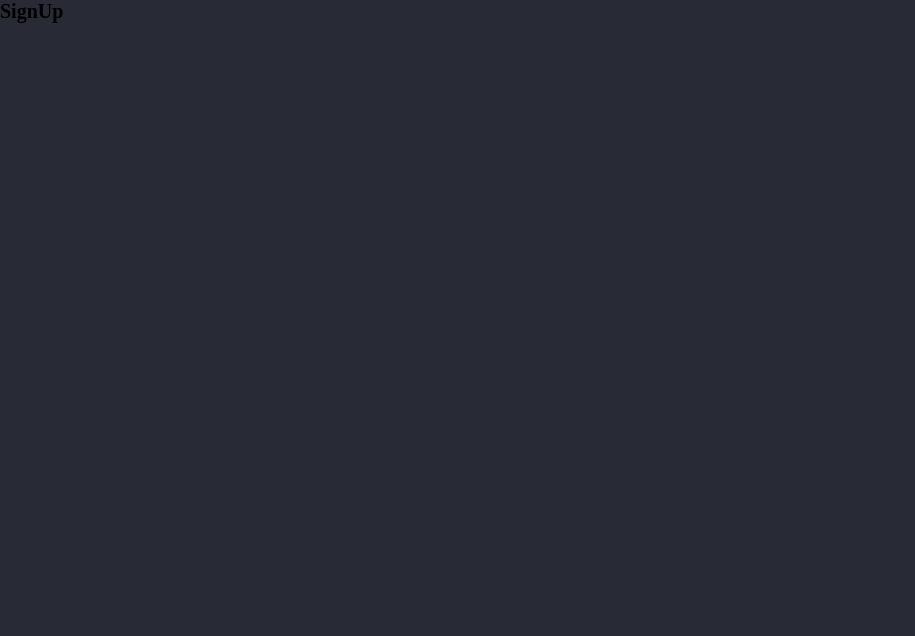
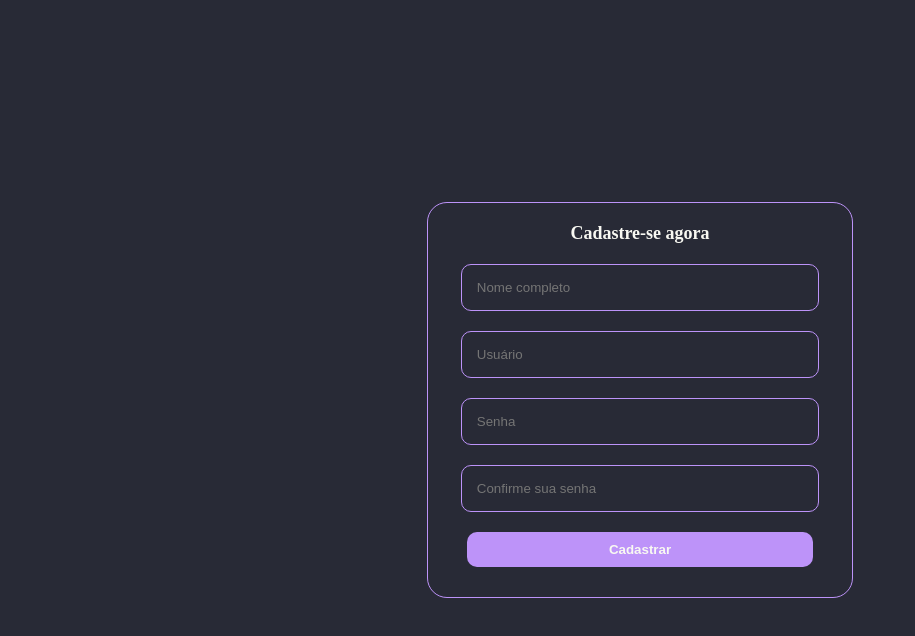
Before and after one commit to vdsou/prova-frontend, a React (Create React App) app: page /signup in a window 1280 px wide. Shown: the top 636 px of the page, without its empty margins (0-915 px from the left). Built offline with nearby package versions, Linux system fonts and the light colour scheme.

Commit message:
add signup with style

```diff
--- a/package.json
+++ b/package.json
@@ -9,6 +9,7 @@
     "@testing-library/jest-dom": "^5.11.4",
     "@testing-library/react": "^11.1.0",
     "@testing-library/user-event": "^12.1.10",
+    "prop-types": "^15.7.2",
     "react": "^17.0.2",
     "react-dom": "^17.0.2",
     "react-router-dom": "^6.0.2",
--- /dev/null
+++ b/src/components/Button/index.jsx
@@ -0,0 +1,11 @@
+import React from 'react';
+import PropTypes from 'prop-types';
+import { ButtonContainer } from './styles';
+
+const Button = ({ children }) => <ButtonContainer>{children}</ButtonContainer>;
+
+Button.propTypes = {
+  children: PropTypes.any,
+}.isRequired;
+
+export default Button;
--- /dev/null
+++ b/src/components/Button/styles.js
@@ -0,0 +1,18 @@
+import styled from 'styled-components';
+
+export const ButtonContainer = styled.button`
+  width: 90%;
+  margin: 1rem;
+  padding: 1rem;
+  background: ${({ theme }) => theme.colors.primary};
+  border: none;
+  border-radius: 1rem;
+  color: ${({ theme }) => theme.colors.secondary};
+  font-weight: 700;
+  cursor: pointer;
+  &:hover {
+    opacity: 0.9;
+  }
+`;
+
+export default ButtonContainer;
--- /dev/null
+++ b/src/components/Input/index.jsx
@@ -0,0 +1,11 @@
+/* eslint-disable react/jsx-props-no-spreading */
+import React from 'react';
+import { InputContainer } from './styles';
+
+const Input = (props) => (
+  <InputContainer>
+    <input {...props} />
+  </InputContainer>
+);
+
+export default Input;
--- /dev/null
+++ b/src/components/Input/styles.js
@@ -0,0 +1,23 @@
+import styled from 'styled-components';
+
+export const InputContainer = styled.div`
+  width: 100%;
+  display: flex;
+  justify-content: center;
+  input {
+    background: none;
+    border: 0.1rem solid ${({ theme }) => theme.colors.primary};
+    border-radius: 1rem;
+    width: 85%;
+    margin: 1rem;
+    padding: 1.5rem;
+    color: ${({ theme }) => theme.colors.secondary};
+    outline: none;
+
+    &:hover{
+      opacity: 0.8;
+    }
+  }
+`;
+
+export default InputContainer;
--- /dev/null
+++ b/src/components/UserSign/index.jsx
@@ -0,0 +1,15 @@
+import React from 'react';
+import PropTypes from 'prop-types';
+import { SignContainer } from './styles';
+
+const UserSign = ({ children }) => (
+  <SignContainer>
+    {children}
+  </SignContainer>
+);
+
+UserSign.propTypes = {
+  children: PropTypes.any,
+}.isRequired;
+
+export default UserSign;
--- /dev/null
+++ b/src/components/UserSign/styles.js
@@ -0,0 +1,16 @@
+import styled from 'styled-components';
+
+export const SignContainer = styled.div`
+  display: flex;
+  flex-direction: column;
+  justify-content: space-between;
+  align-items: center;
+  width: 30%;
+  height: auto;
+  padding: 2rem;
+  border: 0.1rem solid ${({ theme }) => theme.colors.primary};
+  border-radius: 2rem;
+`;
+export const Test = styled.div`
+  color: white;
+`;
--- a/src/pages/SignUp/index.jsx
+++ b/src/pages/SignUp/index.jsx
@@ -1,9 +1,20 @@
 import React from 'react';
+import { Title, Wrapper } from './styles';
+import UserSign from '../../components/UserSign';
+import Input from '../../components/Input';
+import Button from '../../components/Button';
 
 const SignUp = () => (
-  <div>
-    <h1>SignUp</h1>
-  </div>
+  <Wrapper>
+    <UserSign>
+      <Title>Cadastre-se agora</Title>
+      <Input placeholder="Nome completo" required />
+      <Input placeholder="Usuário" required />
+      <Input placeholder="Senha" type="password" required />
+      <Input placeholder="Confirme sua senha" type="password" required />
+      <Button>Cadastrar</Button>
+    </UserSign>
+  </Wrapper>
 );
 
 export default SignUp;
--- /dev/null
+++ b/src/pages/SignUp/styles.js
@@ -0,0 +1,15 @@
+import styled from 'styled-components';
+
+export const Wrapper = styled.main`
+  width: 100vw;
+  height: 100vh;
+  display: flex;
+  flex-direction: column;
+  justify-content: center;
+  align-items: center;
+`;
+export const Title = styled.h2`
+  color: ${({ theme }) => theme.colors.secondary};
+  font-size: 1.8rem;
+  margin-bottom: 1rem;
+`;
```
Also changed, not shown: 1 other file (tests, documents, lock files or other folders).
